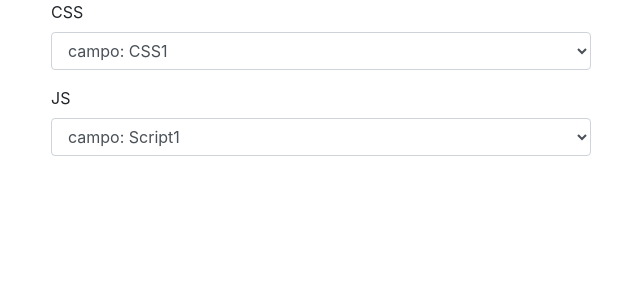
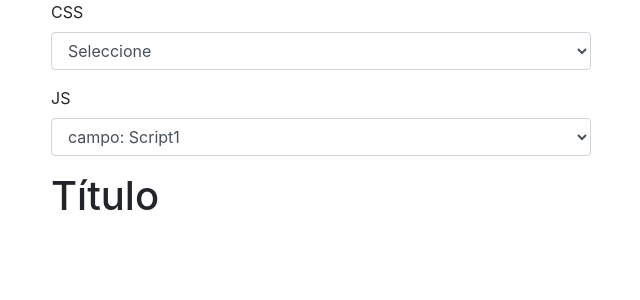
Before and after one commit to dev1ttp/demoEmisor, an Angular app: page /demo in a window 1280 px wide. Shown: the top 300 px of the page, without its empty margins (34-674 px from the left). Built offline with nearby package versions, Linux system fonts and the light colour scheme.

Commit message:
cambios demo

```diff
--- a/src/app/components/demo/demo.component.html
+++ b/src/app/components/demo/demo.component.html
@@ -11,8 +11,9 @@
                 <div class="form-group">
 
                     <label>CSS</label>
-                    <select class="form-control" name="" id="">
-                        <option *ngFor="let data of d1" value="">campo: {{data.css_file_name}}</option>
+                    <select class="form-control" #t (change)="updateStyle(t.value)">
+                        <option disabled selected>Seleccione</option>
+                        <option *ngFor="let data of d1" [value]="data.css_file">campo: {{data.css_file_name}}</option>
                     </select>
 
                 </div>
@@ -28,6 +29,8 @@
 
             </form>
 
+            <h1>Título</h1>
+
         </div>
 
     </div>
--- a/src/app/components/demo/demo.component.ts
+++ b/src/app/components/demo/demo.component.ts
@@ -1,7 +1,9 @@
-import { Component, OnInit } from '@angular/core';
+import { Component, OnInit, isDevMode } from '@angular/core';
 import { Demo } from 'src/app/interfaces/demo';
 import { Demo2 } from 'src/app/interfaces/demo2';
 import { DemoService } from 'src/app/services/demo.service';
+import { DOCUMENT } from '@angular/common';
+
 
 @Component({
   selector: 'app-demo',
@@ -10,17 +12,31 @@ import { DemoService } from 'src/app/services/demo.service';
 })
 export class DemoComponent implements OnInit {
 
+  //styleUrls: ['./demo.component.css']
+
   public d1: Array<Demo>;
   public d2: Array<Demo2>;
 
+  public current: any;
+
   constructor(
-    private _demo: DemoService
+    private _demo: DemoService,
+
   ) { }
 
   ngOnInit() {
 
     this.getInfoFromDemo();
     this.getInfoFromDemo2();
+
+    this.current = "styles1.css";
+
+
+      //require("style-loader!./../../../assets/css/styles1.css");
+      //var asd = require("style-loader!./../../../assets/css/"+this.current)
+
+      //require("style-loader!./../../../"+this.current);
+
   }
 
 
@@ -38,4 +54,16 @@ export class DemoComponent implements OnInit {
     console.log(this.d2);
   }
 
+  public async updateStyle(fileName: string){
+
+
+    require("style-loader!./../../../assets/css/"+fileName);
+    console.log(fileName);
+
+    //console.log(document.styleSheets)
+
+  }
+
+
+
 }
--- /dev/null
+++ b/src/assets/css/styles1.css
@@ -0,0 +1,7 @@
+h1 {
+    color: red;
+}
+
+body {
+    background-color: blue;
+}
--- /dev/null
+++ b/src/assets/css/styles2.css
@@ -0,0 +1,7 @@
+body {
+    background-color: grey;
+}
+
+h1 {
+    color: green;
+}
--- /dev/null
+++ b/src/assets/css/styles3.css
@@ -0,0 +1,7 @@
+body {
+    background-color: pink;
+}
+
+h1 {
+    color: brown;
+}
--- a/src/assets/data/data.json
+++ b/src/assets/data/data.json
@@ -1,11 +1,15 @@
 {
     "data": [{
             "css_file_name": "CSS1",
-            "css_file": "src/assets/css/styles1.css"
+            "css_file": "styles1.css"
         },
         {
             "css_file_name": "CSS2",
-            "css_file": "src/assets/css/styles2.css"
+            "css_file": "styles2.css"
+        },
+        {
+            "css_file_name": "CSS3",
+            "css_file": "styles3.css"
         }
     ]
 }
```
